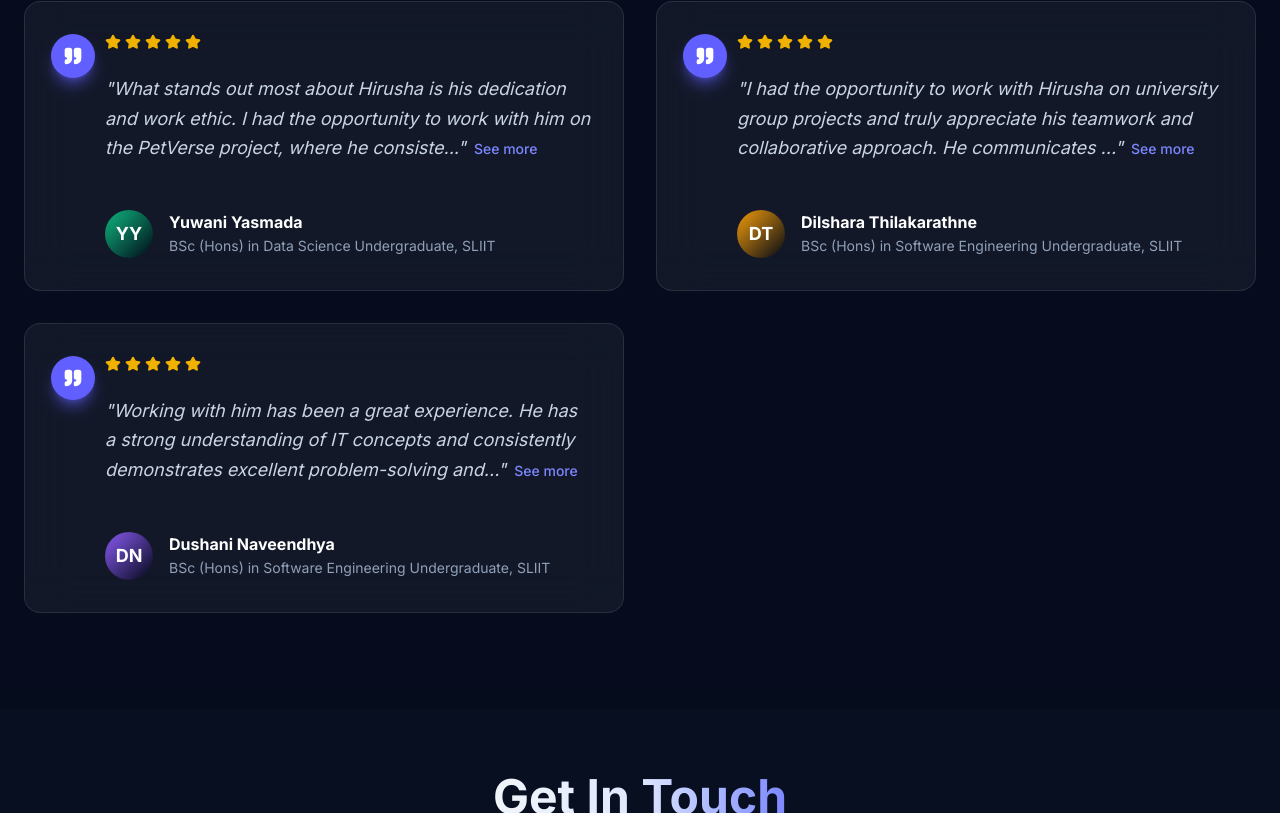
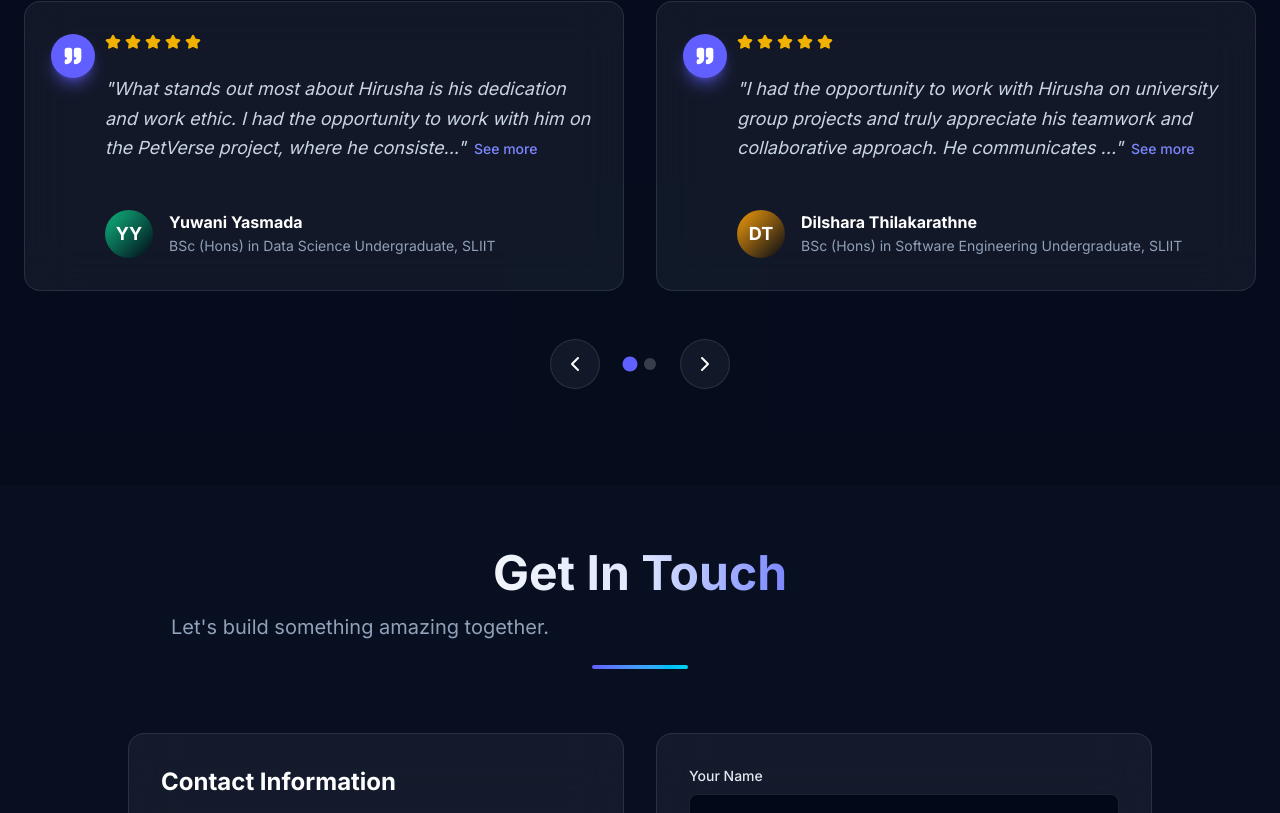
Before and after one commit to HirushaDilshanOfficial/hirushadilshan-portfolio, a Next.js app: page / in a window 1280 px wide. Shown: the part 5407-6220 px from the top of the page. Built offline with nearby package versions, Linux system fonts and the light colour scheme.

Commit message:
feat: add slider to testimonials section

```diff
--- a/components/sections/Testimonials.tsx
+++ b/components/sections/Testimonials.tsx
@@ -5,7 +5,7 @@ import { motion } from "framer-motion";
 import { testimonials } from "@/data/portfolio";
 import { SectionHeading } from "@/components/ui/SectionHeading";
 import { Card } from "@/components/ui/Card";
-import { Quote, Star } from "lucide-react";
+import { Quote, Star, ChevronLeft, ChevronRight } from "lucide-react";
 
 interface TestimonialType {
   name: string;
@@ -70,6 +70,23 @@ const TestimonialCard = ({ testimonial, index }: { testimonial: TestimonialType,
 };
 
 export const Testimonials = () => {
+  const [currentPage, setCurrentPage] = useState(0);
+  const itemsPerPage = 4;
+  const totalPages = Math.ceil(testimonials.length / itemsPerPage);
+
+  const nextPage = () => {
+    setCurrentPage((prev) => (prev + 1) % totalPages);
+  };
+
+  const prevPage = () => {
+    setCurrentPage((prev) => (prev - 1 + totalPages) % totalPages);
+  };
+
+  const currentTestimonials = testimonials.slice(
+    currentPage * itemsPerPage,
+    (currentPage + 1) * itemsPerPage
+  );
+
   return (
     <section id="testimonials" className="py-24 relative overflow-hidden bg-slate-900/30">
       <div className="container mx-auto px-6 relative z-10">
@@ -79,11 +96,42 @@ export const Testimonials = () => {
           align="center"
         />
 
-        <div className="grid grid-cols-1 md:grid-cols-2 gap-8 mt-16">
-          {testimonials.map((testimonial, index) => (
-            <TestimonialCard key={index} testimonial={testimonial} index={index} />
+        <div className="grid grid-cols-1 md:grid-cols-2 gap-8 mt-16 min-h-[600px]">
+          {currentTestimonials.map((testimonial, index) => (
+            <TestimonialCard key={currentPage * itemsPerPage + index} testimonial={testimonial} index={index} />
           ))}
         </div>
+
+        {totalPages > 1 && (
+          <div className="flex justify-center items-center gap-6 mt-12">
+            <button
+              onClick={prevPage}
+              className="p-3 rounded-full bg-white/5 border border-white/10 hover:bg-white/10 text-white transition-all focus:outline-none focus:ring-2 focus:ring-indigo-500/50"
+              aria-label="Previous testimonials"
+            >
+              <ChevronLeft size={24} />
+            </button>
+            <div className="flex gap-2">
+              {[...Array(totalPages)].map((_, i) => (
+                <button
+                  key={i}
+                  onClick={() => setCurrentPage(i)}
+                  className={`w-3 h-3 rounded-full transition-all duration-300 ${
+                    currentPage === i ? "bg-indigo-500 scale-125" : "bg-white/20 hover:bg-white/40"
+                  }`}
+                  aria-label={`Go to slide ${i + 1}`}
+                />
+              ))}
+            </div>
+            <button
+              onClick={nextPage}
+              className="p-3 rounded-full bg-white/5 border border-white/10 hover:bg-white/10 text-white transition-all focus:outline-none focus:ring-2 focus:ring-indigo-500/50"
+              aria-label="Next testimonials"
+            >
+              <ChevronRight size={24} />
+            </button>
+          </div>
+        )}
       </div>
     </section>
   );
```
